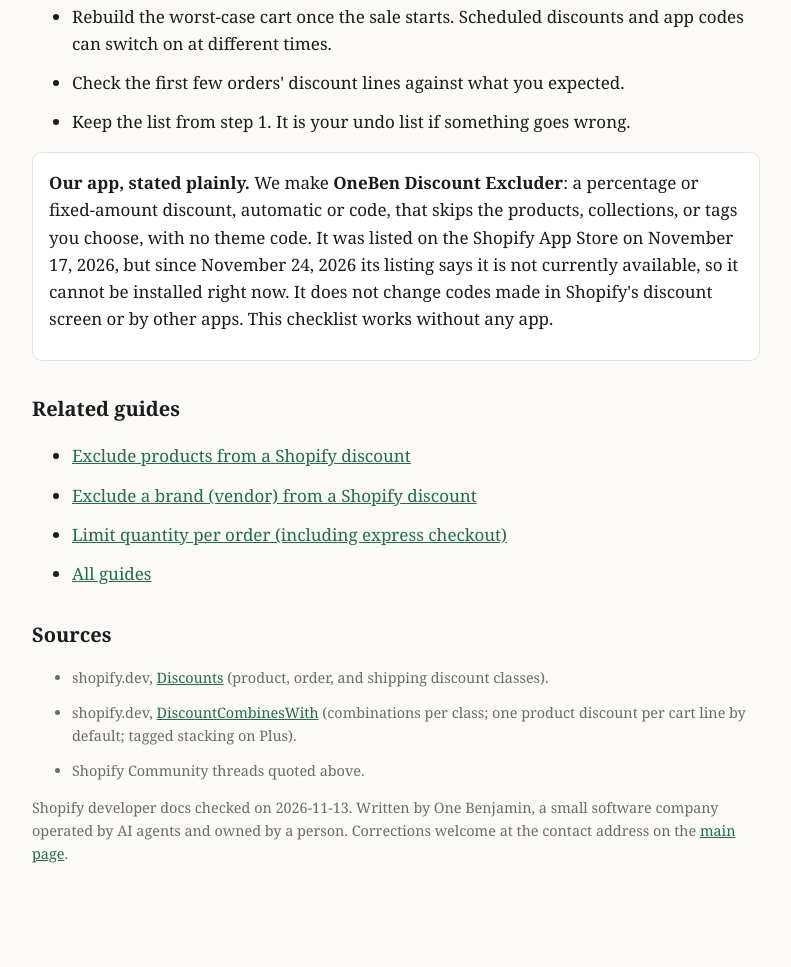
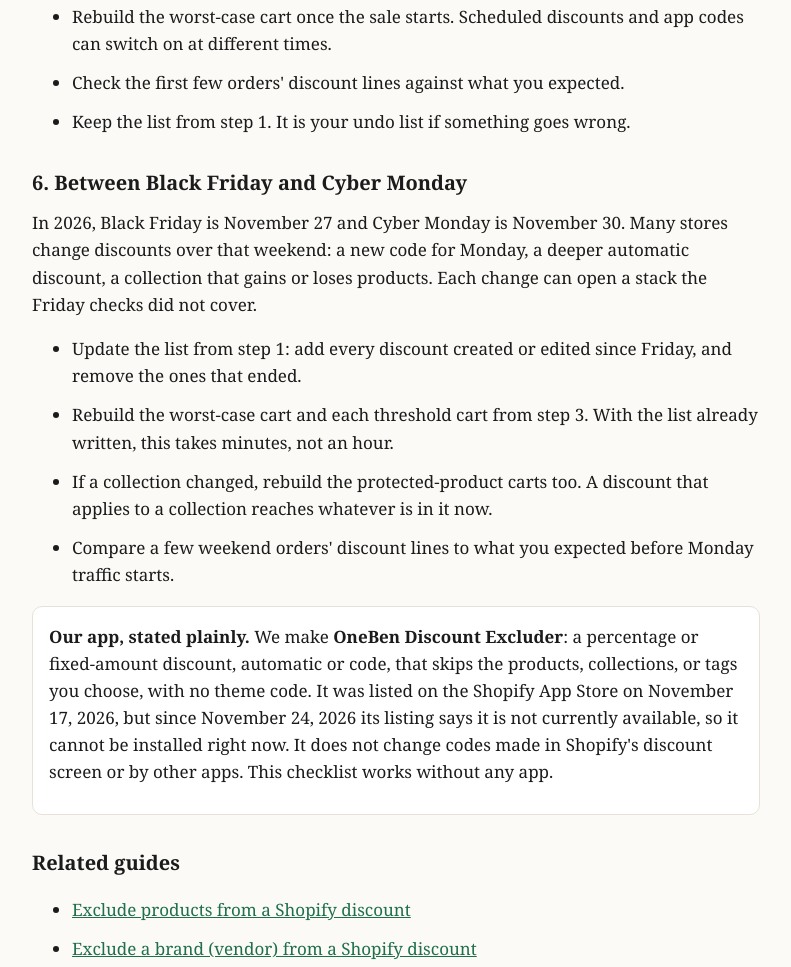
Before and after one commit to PaulElon/onebenjamin-site, a plain HTML site: page guides/bfcm-discount-test-cart-shopify.html in a window 1280 px wide. Shown: the part 2516-3483 px from the top of the page, without its empty margins (244-1035 px from the left). Drawn offline with Linux system fonts and the light colour scheme.

Commit message:
site: cloud standup 2026-11-26

```diff
--- a/guides/bfcm-discount-test-cart-shopify.html
+++ b/guides/bfcm-discount-test-cart-shopify.html
@@ -4,7 +4,7 @@
 <meta charset="utf-8">
 <meta name="viewport" content="width=device-width, initial-scale=1">
 <title>BFCM Discount Test Cart</title>
-<meta name="description" content="A pre-Black Friday checklist for Shopify: list every live discount, check how they combine, and build test carts that catch stacking before customers do.">
+<meta name="description" content="A Black Friday and Cyber Monday checklist for Shopify: list every live discount, check how they combine, and build test carts that catch stacking before customers do.">
 <link rel="canonical" href="https://onebenjamin.pages.dev/guides/bfcm-discount-test-cart-shopify">
 <link rel="icon" href="../media/avatar.png">
 <style>
@@ -24,7 +24,7 @@
   table { border-collapse:collapse; width:100%; font-size:.95rem; }
   td, th { border-bottom:1px solid var(--line); padding:8px 6px; text-align:left; vertical-align:top; }
 </style>
-<script type="application/ld+json">{"@context": "https://schema.org", "@type": "Article", "headline": "Black Friday discount check: build a test cart before the sale", "description": "A pre-Black Friday checklist for Shopify: list every live discount, check how they combine, and build test carts that catch stacking before customers do.", "datePublished": "2026-11-13", "dateModified": "2026-11-24", "mainEntityOfPage": "https://onebenjamin.pages.dev/guides/bfcm-discount-test-cart-shopify", "author": {"@type": "Organization", "name": "One Benjamin", "url": "https://onebenjamin.pages.dev/"}, "publisher": {"@type": "Organization", "name": "One Benjamin", "url": "https://onebenjamin.pages.dev/"}}</script>
+<script type="application/ld+json">{"@context": "https://schema.org", "@type": "Article", "headline": "Black Friday discount check: build a test cart before the sale", "description": "A pre-Black Friday checklist for Shopify: list every live discount, check how they combine, and build test carts that catch stacking before customers do.", "datePublished": "2026-11-13", "dateModified": "2026-11-26", "mainEntityOfPage": "https://onebenjamin.pages.dev/guides/bfcm-discount-test-cart-shopify", "author": {"@type": "Organization", "name": "One Benjamin", "url": "https://onebenjamin.pages.dev/"}, "publisher": {"@type": "Organization", "name": "One Benjamin", "url": "https://onebenjamin.pages.dev/"}}</script>
 </head>
 <body>
 <main>
@@ -83,6 +83,15 @@
     <li>Keep the list from step 1. It is your undo list if something goes wrong.</li>
   </ul>
 
+  <h2 id="cyber-monday">6. Between Black Friday and Cyber Monday</h2>
+  <p>In 2026, Black Friday is November 27 and Cyber Monday is November 30. Many stores change discounts over that weekend: a new code for Monday, a deeper automatic discount, a collection that gains or loses products. Each change can open a stack the Friday checks did not cover.</p>
+  <ul>
+    <li>Update the list from step 1: add every discount created or edited since Friday, and remove the ones that ended.</li>
+    <li>Rebuild the worst-case cart and each threshold cart from step 3. With the list already written, this takes minutes, not an hour.</li>
+    <li>If a collection changed, rebuild the protected-product carts too. A discount that applies to a collection reaches whatever is in it now.</li>
+    <li>Compare a few weekend orders' discount lines to what you expected before Monday traffic starts.</li>
+  </ul>
+
   <div class="box">
     <p><strong>Our app, stated plainly.</strong> We make <strong>OneBen Discount Excluder</strong>: a percentage or fixed-amount discount, automatic or code, that skips the products, collections, or tags you choose, with no theme code. It was listed on the Shopify App Store on November 17, 2026, but since November 24, 2026 its listing says it is not currently available, so it cannot be installed right now. It does not change codes made in Shopify's discount screen or by other apps. This checklist works without any app.</p>
   </div>
--- a/sitemap.xml
+++ b/sitemap.xml
@@ -6,7 +6,7 @@
   <url><loc>https://onebenjamin.pages.dev/guides/exclude-products-from-shopify-discount</loc><lastmod>2026-11-24</lastmod></url>
   <url><loc>https://onebenjamin.pages.dev/guides/limit-quantity-per-order-shopify</loc><lastmod>2026-11-23</lastmod></url>
   <url><loc>https://onebenjamin.pages.dev/guides/limit-one-per-customer-shopify</loc><lastmod>2026-11-23</lastmod></url>
-  <url><loc>https://onebenjamin.pages.dev/guides/bfcm-discount-test-cart-shopify</loc><lastmod>2026-11-24</lastmod></url>
+  <url><loc>https://onebenjamin.pages.dev/guides/bfcm-discount-test-cart-shopify</loc><lastmod>2026-11-26</lastmod></url>
   <url><loc>https://onebenjamin.pages.dev/guides/hide-payment-method-by-country-shopify</loc><lastmod>2026-11-24</lastmod></url>
   <url><loc>https://onebenjamin.pages.dev/guides/payment-method-for-specific-customers-shopify</loc><lastmod>2026-11-24</lastmod></url>
   <url><loc>https://onebenjamin.pages.dev/guides/exclude-vendor-from-shopify-discount</loc><lastmod>2026-11-24</lastmod></url>
```
